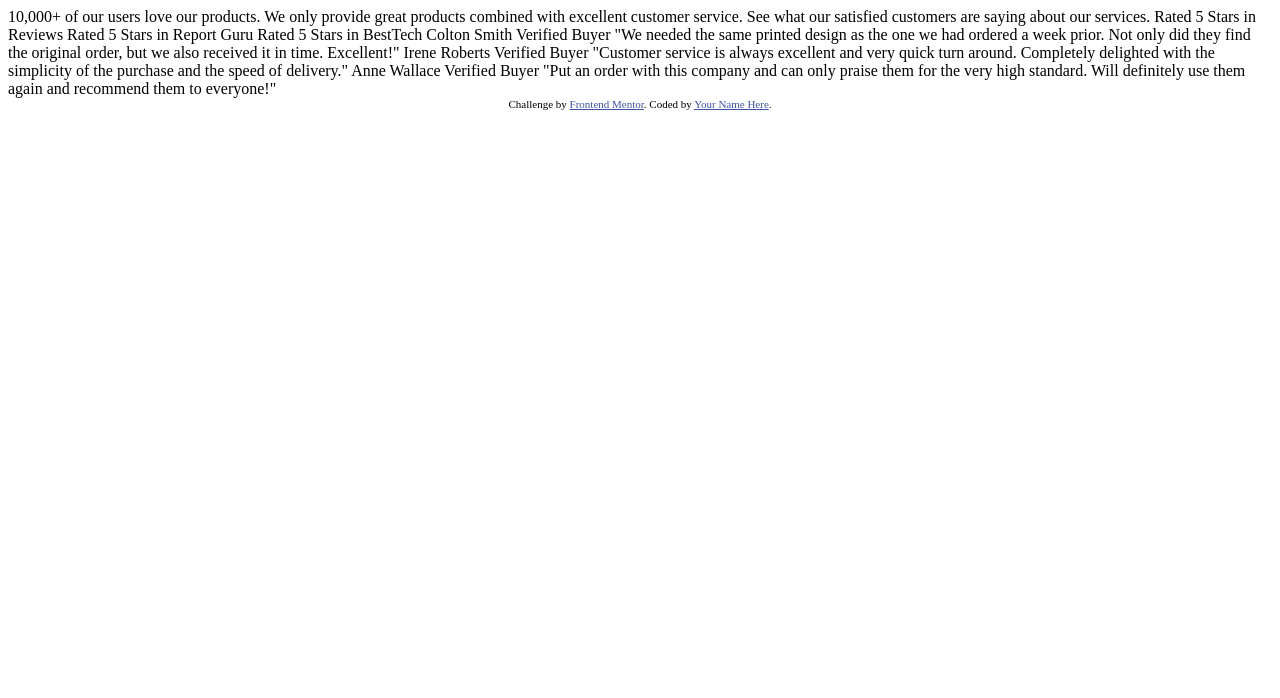
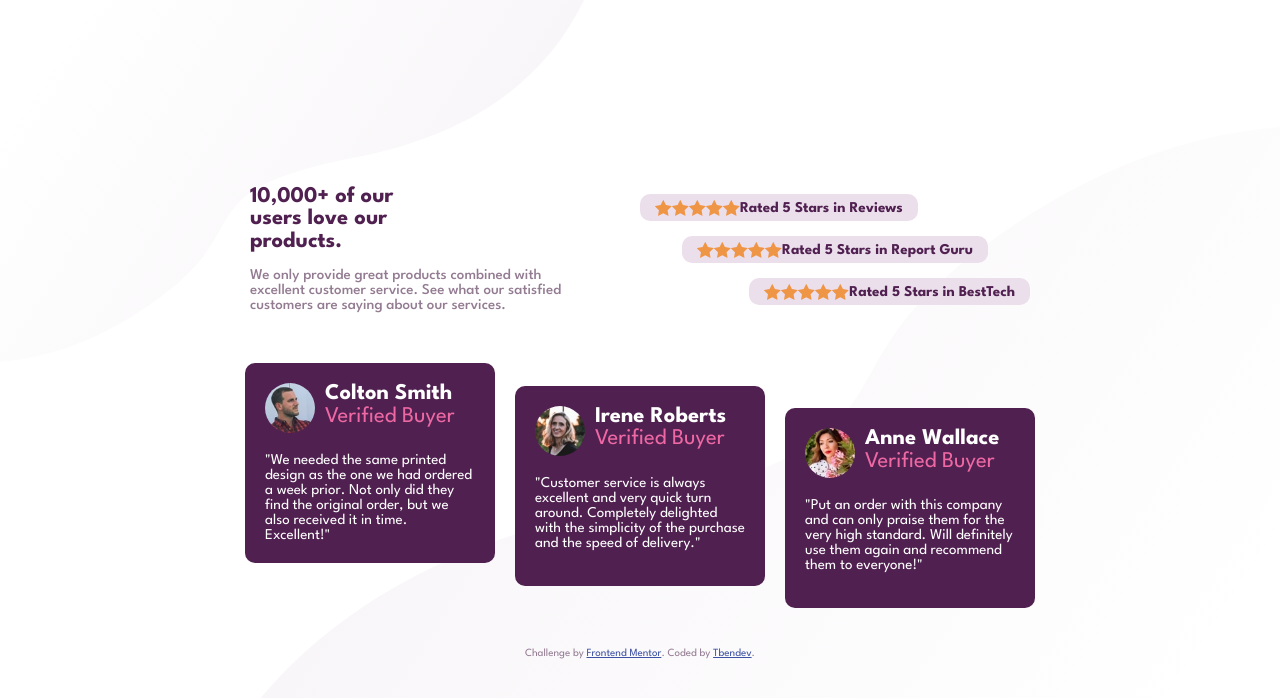
Before and after one commit to tbendev/challenge-social-proof-section-master, a plain HTML site: page index.html in a window 1280 px wide. Drawn offline with Linux system fonts and the light colour scheme.

Commit message:
add html-css for Desktop and moabil / add README

```diff
--- a/index.html
+++ b/index.html
@@ -3,59 +3,111 @@
   <head>
     <meta charset="UTF-8" />
     <meta name="viewport" content="width=device-width, initial-scale=1.0" />
-    <!-- displays site properly based on user's device -->
-
     <link
       rel="icon"
       type="image/png"
       sizes="32x32"
       href="./images/favicon-32x32.png"
     />
-
+    <link rel="stylesheet" href="style.css" />
     <title>Frontend Mentor | Social proof section</title>
-
-    <!-- Feel free to remove these styles or customise in your own stylesheet 👍 -->
-    <style>
-      .attribution {
-        font-size: 11px;
-        text-align: center;
-      }
-      .attribution a {
-        color: hsl(228, 45%, 44%);
-      }
-    </style>
   </head>
   <body>
-    10,000+ of our users love our products.
+    <main class="wrapper">
+      <div class="top">
+        <section class="slogan">
+          <div class="slogan__title">
+            <h1>10,000+ of our users love our products.</h1>
+          </div>
 
-    We only provide great products combined with excellent customer service.
-    See what our satisfied customers are saying about our services.
+          <div class="slogan__content">
+            <p>
+              We only provide great products combined with excellent customer
+              service. See what our satisfied customers are saying about our
+              services.
+            </p>
+          </div>
+        </section>
 
-    Rated 5 Stars in Reviews
-    Rated 5 Stars in Report Guru
-    Rated 5 Stars in BestTech
+        <div class="rating">
+          <div class="rating__stars">
+            <span class="rating__stars-note">
+              <img src="./images/icon-star.svg" alt="icon star" />
+              <img src="./images/icon-star.svg" alt="icon star" />
+              <img src="./images/icon-star.svg" alt="icon star" />
+              <img src="./images/icon-star.svg" alt="icon star" />
+              <img src="./images/icon-star.svg" alt="icon star" />
+            </span>
+            <p class="rating__stars-content">Rated 5 Stars in Reviews</p>
+          </div>
+          <div class="rating__stars">
+            <span class="rating__stars-note">
+              <img src="./images/icon-star.svg" alt="icon star" />
+              <img src="./images/icon-star.svg" alt="icon star" />
+              <img src="./images/icon-star.svg" alt="icon star" />
+              <img src="./images/icon-star.svg" alt="icon star" />
+              <img src="./images/icon-star.svg" alt="icon star" />
+            </span>
+            <p class="rating__stars-content">Rated 5 Stars in Report Guru</p>
+          </div>
+          <div class="rating__stars">
+            <span class="rating__stars-note">
+              <img src="./images/icon-star.svg" alt="icon star" />
+              <img src="./images/icon-star.svg" alt="icon star" />
+              <img src="./images/icon-star.svg" alt="icon star" />
+              <img src="./images/icon-star.svg" alt="icon star" />
+              <img src="./images/icon-star.svg" alt="icon star" />
+            </span>
+            <p class="rating__stars-content">Rated 5 Stars in BestTech</p>
+          </div>
+        </div>
+      </div>
 
-    Colton Smith
-    Verified Buyer
-    "We needed the same printed design as the one we had ordered a week prior.
-    Not only did they find the original order, but we also received it in time.
-    Excellent!"
+      <section class="commentary">
+        <div class="commentary__card">
+          <div>
+            <img src="./images/image-colton.jpg" alt="" />
+            <h2>Colton Smith<span>Verified Buyer</span></h2>
+          </div>
+          <p>
+            "We needed the same printed design as the one we had ordered a week
+            prior. Not only did they find the original order, but we also
+            received it in time. Excellent!"
+          </p>
+        </div>
+        <div class="commentary__card">
+          <div>
+            <img src="./images/image-irene.jpg" alt="" />
+            <h2>
+              Irene Roberts
+              <span> Verified Buyer </span>
+            </h2>
+          </div>
+          <p>
+            "Customer service is always excellent and very quick turn around.
+            Completely delighted with the simplicity of the purchase and the
+            speed of delivery."
+          </p>
+        </div>
+        <div class="commentary__card">
+          <div>
+            <img src="./images/image-anne.jpg" alt="" />
+            <h2>Anne Wallace<span>Verified Buyer</span></h2>
+          </div>
+          <p class="card__content-commentary">
+            "Put an order with this company and can only praise them for the
+            very high standard. Will definitely use them again and recommend
+            them to everyone!"
+          </p>
+        </div>
+      </section>
+    </main>
 
-    Irene Roberts
-    Verified Buyer
-    "Customer service is always excellent and very quick turn around. Completely
-    delighted with the simplicity of the purchase and the speed of delivery."
-
-    Anne Wallace
-    Verified Buyer
-    "Put an order with this company and can only praise them for the very high
-    standard. Will definitely use them again and recommend them to everyone!"
-
-    <div class="attribution">
+    <footer class="attribution">
       Challenge by
       <a href="https://www.frontendmentor.io?ref=challenge" target="_blank"
         >Frontend Mentor</a
-      >. Coded by <a href="#">Your Name Here</a>.
-    </div>
+      >. Coded by <a href="#">Tbendev</a>.
+    </footer>
   </body>
 </html>
--- /dev/null
+++ b/style.css
@@ -0,0 +1,196 @@
+@import url("https://fonts.googleapis.com/css2?family=League+Spartan:wght@400;500;700&display=swap");
+
+*,
+::before,
+::after {
+  margin: 0;
+  padding: 0;
+  box-sizing: border-box;
+}
+
+.attribution {
+  font-size: 11px;
+  text-align: center;
+}
+.attribution a {
+  color: hsl(228, 45%, 44%);
+}
+
+body {
+  display: flex;
+  flex-direction: column;
+  font-size: 15px;
+  line-height: 1;
+  font-family: "League Spartan", sans-serif;
+  font-weight: 400;
+  color: hsl(303, 10%, 53%);
+  background: url(./images/bg-pattern-top-mobile.svg),
+    url(./images/bg-pattern-bottom-mobile.svg);
+  background-repeat: no-repeat;
+  background-position: top left, bottom right;
+}
+.wrapper {
+  padding: 25px;
+  display: flex;
+  flex-direction: column;
+  row-gap: 15px;
+}
+
+/* ----- TOP PAGE ----- */
+.top {
+  padding: 20px;
+  display: flex;
+  flex-direction: column;
+  align-items: center;
+  text-align: center;
+  row-gap: 15px;
+}
+
+/* LEFT - Title */
+.top .slogan {
+  width: 250px;
+  display: flex;
+  flex-direction: column;
+  margin-bottom: 15px;
+  row-gap: 15px;
+}
+.top .slogan .slogan__title {
+  padding-left: 25px;
+  padding-right: 25px;
+  color: hsl(300, 43%, 22%);
+  font-weight: 700;
+  line-height: 1;
+}
+.top .slogan .slogan__content {
+  font-weight: 500;
+}
+
+/* RIGHT - Note */
+.rating {
+  display: flex;
+  flex-direction: column;
+  margin-bottom: 15px;
+  row-gap: 15px;
+}
+.rating .rating__stars {
+  background-color: hsl(300, 24%, 90%);
+  width: 250px;
+  padding: 5px 15px;
+  border-radius: 10px;
+  display: flex;
+  flex-direction: column;
+}
+.rating .rating__stars-content {
+  color: hsl(300, 43%, 22%);
+  font-weight: 700;
+}
+/* ------ BOTTOM PAGE ------ */
+.commentary {
+  display: flex;
+  flex-direction: column;
+  align-items: center;
+  row-gap: 15px;
+}
+
+/* Card */
+.commentary .commentary__card {
+  border-radius: 10px;
+  display: flex;
+  flex-direction: column;
+  row-gap: 20px;
+  width: 250px;
+  padding: 20px;
+  background-color: hsl(300, 43%, 22%);
+  color: hsl(0, 0%, 100%);
+}
+.commentary .commentary__card img {
+  height: 50px;
+  width: 50px;
+  border-radius: 100%;
+  float: left;
+  margin-right: 10px;
+}
+.commentary .commentary__card h2 {
+  display: flex;
+  flex-direction: column;
+}
+.commentary .commentary__card h2 span {
+  color: hsl(333, 80%, 67%);
+  font-weight: 400;
+}
+
+/* ----- < 800 px ----- */
+@media screen and (min-width: 800px) {
+  body {
+    height: 100vh;
+    align-items: center;
+    justify-content: center;
+    background-image: url(./images/bg-pattern-top-desktop.svg),
+      url(./images/bg-pattern-bottom-desktop.svg);
+    background-repeat: no-repeat;
+    background-position: top left, bottom right;
+  }
+  .wrapper {
+    padding: 125px auto;
+    row-gap: 0;
+  }
+
+  .top {
+    flex-direction: row;
+    justify-content: space-between;
+    text-align: start;
+  }
+  .top .slogan {
+    flex: 0 0 40%;
+  }
+  .top .slogan .slogan__title {
+    padding-left: 0;
+    padding-right: 150px;
+  }
+  .top .slogan .slogan__content {
+    padding-right: ;
+  }
+
+  .rating {
+    flex: 0 0 50%;
+    display: flex;
+    align-items: center;
+  }
+  .rating .rating__stars {
+    flex-direction: row;
+    align-items: center;
+    justify-content: center;
+    width: max-content;
+  }
+  .rating .rating__stars:first-child {
+    align-self: flex-start;
+  }
+  .rating .rating__stars:last-child {
+    align-self: end;
+  }
+  .rating .rating__stars .rating__stars-note {
+    display: flex;
+  }
+  .rating .rating__stars .rating__stars-content {
+    margin-top: 2px;
+  }
+
+  .commentary {
+    height: 275px;
+    flex-direction: row;
+    column-gap: 20px;
+    align-items: center;
+    justify-content: center;
+    padding: 15px;
+  }
+  .commentary .commentary__card {
+    min-height: 200px;
+    max-width: 250px;
+  }
+  .commentary .commentary__card:first-child {
+    align-self: start;
+  }
+  .commentary .commentary__card:last-child {
+    align-self: end;
+  }
+}
```
Also changed, not shown: screenshots/captureDesktop.PNG (added), screenshots/captureMobile.PNG (added), 1 other file.
